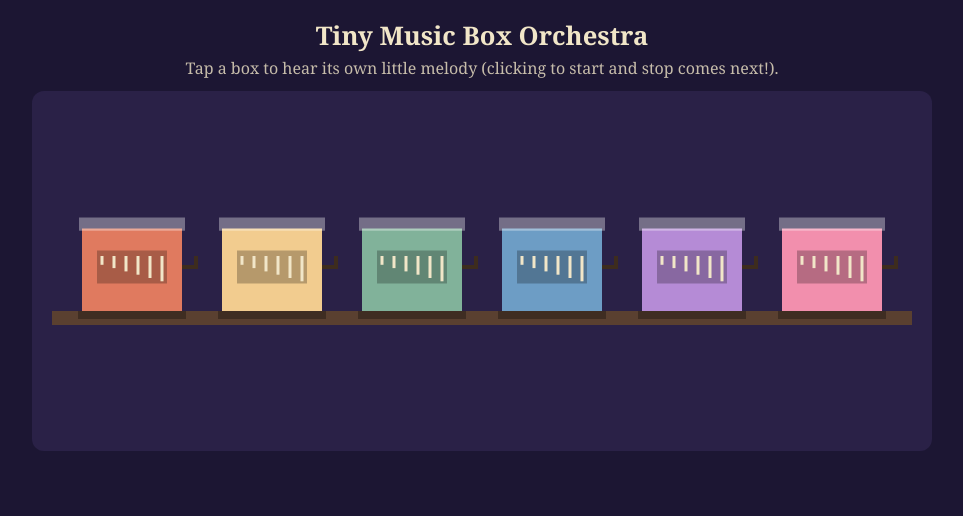
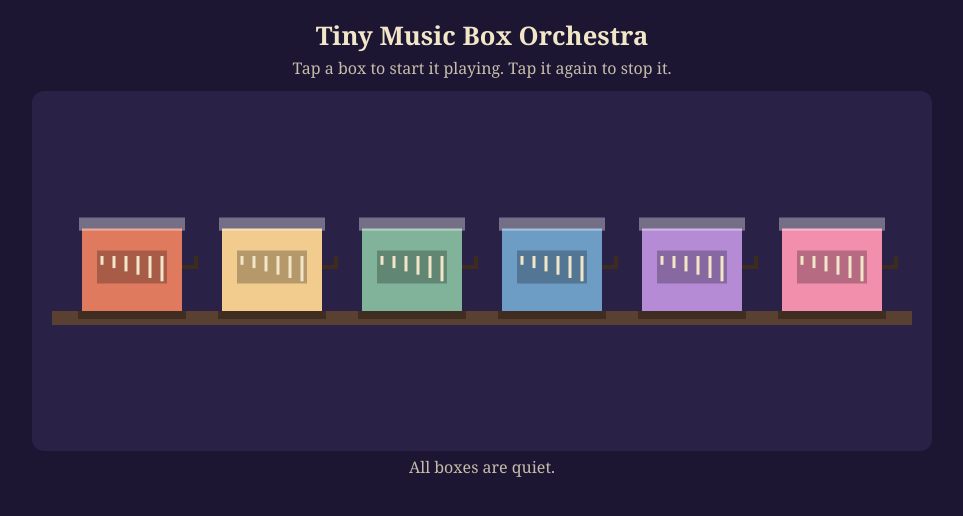
Before and after one commit to Wendle-The-Wizard/tiny-music-box-orchestra, a plain HTML site: page index.html in a window 1280 px wide. Shown: the whole page, without its empty margins (158-1121 px from the left). Drawn offline with Linux system fonts and the light colour scheme.

Commit message:
Tiny Music Box Orchestra, version 3: Tapping a box now toggles it and loops its melody on a share

```diff
--- a/index.html
+++ b/index.html
@@ -6,8 +6,9 @@
 </head>
 <body>
 <h1>Tiny Music Box Orchestra</h1>
-<p class="sub">Tap a box to hear its own little melody (clicking to start and stop comes next!).</p>
+<p class="sub">Tap a box to start it playing. Tap it again to stop it.</p>
 <canvas id="stage" width="900" height="360"></canvas>
+<p id="status" class="sub">All boxes are quiet.</p>
 <script src="melodies.js"></script>
 <script src="boxes.js"></script>
 </body>
```
